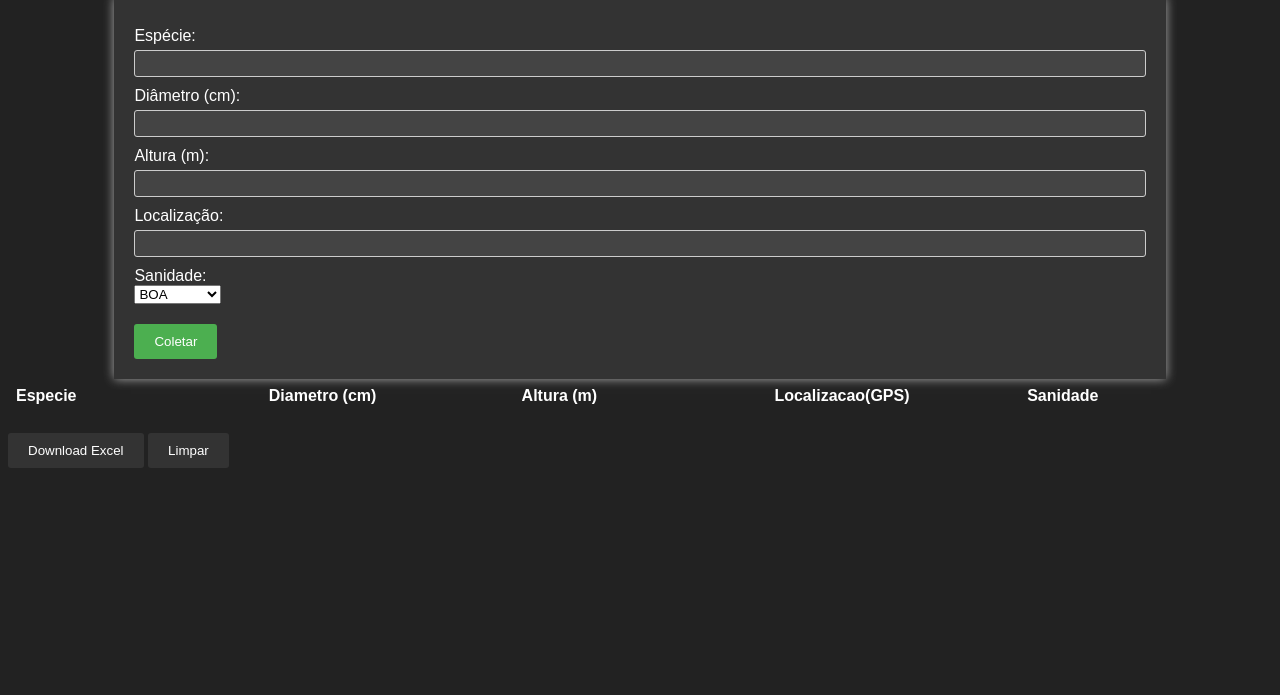
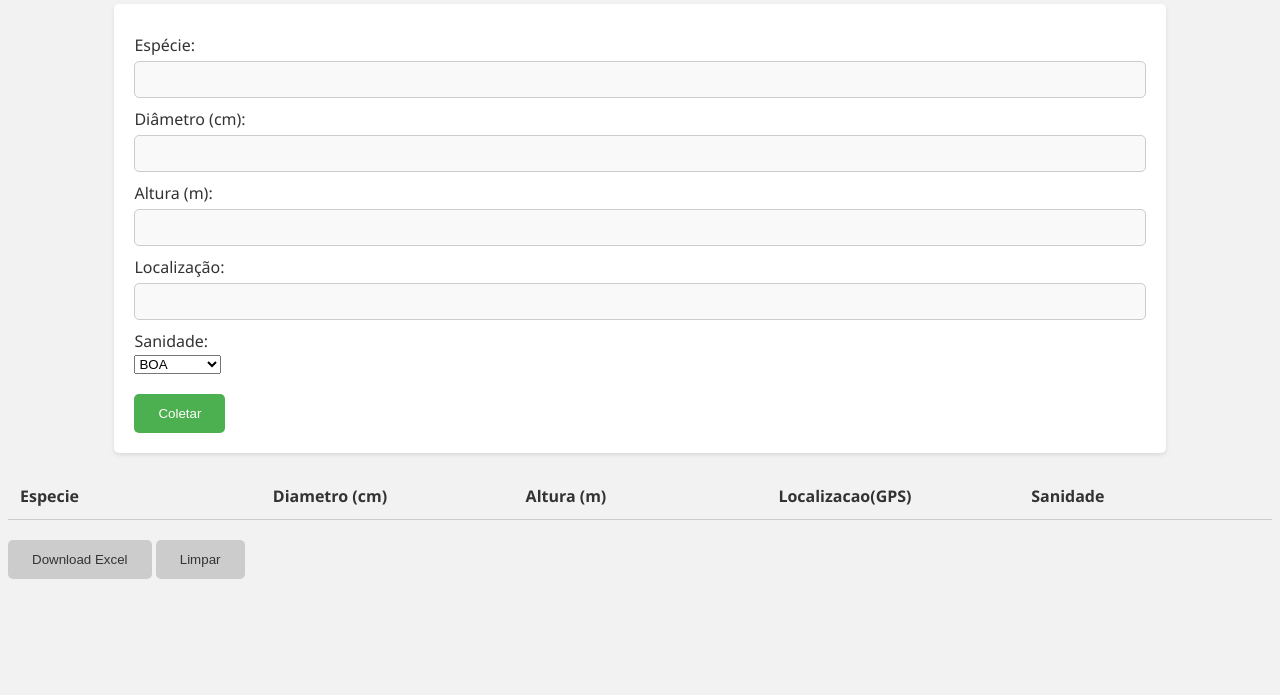
Before and after one commit to Thiago2436/DeskFloraMobile, a plain HTML site: page index.html in a window 1280 px wide. Shown: the part 105-800 px from the top of the page. Drawn offline with Linux system fonts and the light colour scheme.

Commit message:
Update style.css

```diff
--- a/style.css
+++ b/style.css
@@ -1,63 +1,59 @@
+/* Fonte do GNOME */
 body {
-    font-family: Arial, sans-serif;
-    background-color: #222;
-    color: #fff;
+  font-family: 'Segoe UI', Tahoma, Geneva, Verdana, sans-serif;
+  background-color: #f2f2f2;
+  color: #333;
 }
 
+/* Tabela com bordas mais suaves */
 table {
   width: 100%;
-    border-collapse: collapse;
-    color: #fff;
+  border-collapse: separate;
+  border-spacing: 0;
 }
 
 th, td {
   text-align: left;
-    padding: 8px;
+  padding: 12px;
+  border-bottom: 1px solid #ccc;
 }
 
-  th:nth-child(1), td:nth-child(1) {
-    width: 20%;
-  }
-
-  th:nth-child(2), td:nth-child(2) {
-    width: 20%;
-  }
-
-  th:nth-child(3), td:nth-child(3) {
-    width: 20%;
-  }
-
-  th:nth-child(4), td:nth-child(4) {
-    width: 20%;
-  }
-
+/* Estilos para as colunas da tabela */
+th:nth-child(1), td:nth-child(1),
+th:nth-child(2), td:nth-child(2),
+th:nth-child(3), td:nth-child(3),
+th:nth-child(4), td:nth-child(4),
 th:nth-child(5), td:nth-child(5) {
   width: 20%;
 }
 
+/* Formulário com aparência mais clara e bordas arredondadas */
 form {
   width: 90%;
-    margin: auto;
-    background-color: #333;
+  margin: 20px auto;
+  background-color: #fff;
   padding: 20px;
-    box-shadow: 0px 0px 10px #aaa;
+  border-radius: 5px;
+  box-shadow: 0 2px 4px rgba(0, 0, 0, 0.1);
 }
 
 h1 {
-    font-size: 24px;
+  font-size: 28px;
   text-align: center;
   margin-top: 20px;
+  color: #333;
 }
 
 h2 {
-    font-size: 20px;
+  font-size: 24px;
   margin-top: 20px;
+  color: #333;
 }
 
 label {
   display: block;
   margin-top: 10px;
-    color: #fff;
+  color: #333;
 }
 
 input[type="text"],
@@ -65,30 +61,31 @@ body {
 input[type="date"],
 textarea {
   width: 100%;
-    padding: 5px;
+  padding: 10px;
   border: 1px solid #ccc;
-    border-radius: 3px;
+  border-radius: 5px;
   box-sizing: border-box;
   margin-top: 5px;
-    background-color: #444;
-    color: #fff;
+  background-color: #f9f9f9;
+  color: #333;
 }
 
 button {
   background-color: #4CAF50;
   color: #fff;
   border: none;
-    border-radius: 3px;
-    padding: 10px 20px;
+  border-radius: 5px;
+  padding: 12px 24px;
   margin-top: 20px;
   cursor: pointer;
   transition: background-color 0.3s;
 }
 
 button:hover {
-    background-color: #3e8e41;
+  background-color: #45a049;
 }
 
+/* Ajustes para telas maiores */
 @media screen and (min-width: 768px) {
   form {
     width: 80%;
@@ -102,19 +99,20 @@ body {
   }
 
   h2 {
-      font-size: 24px;
+    font-size: 28px;
     margin-top: 40px;
     margin-bottom: 20px;
   }
 }
 
+/* Botões secundários */
 #download-excel,
 #sair-button {
-    background-color: #333;
-    color: #fff;
+  background-color: #ccc;
+  color: #333;
   border: none;
-    border-radius: 3px;
-    padding: 10px 20px;
+  border-radius: 5px;
+  padding: 12px 24px;
   margin-top: 20px;
   cursor: pointer;
   transition: background-color 0.3s;
@@ -122,5 +120,5 @@ body {
 
 #download-excel:hover,
 #sair-button:hover {
-    background-color: #555;
+  background-color: #bbb;
 }
```
Lines whose indentation alone changed are shown as unchanged.
